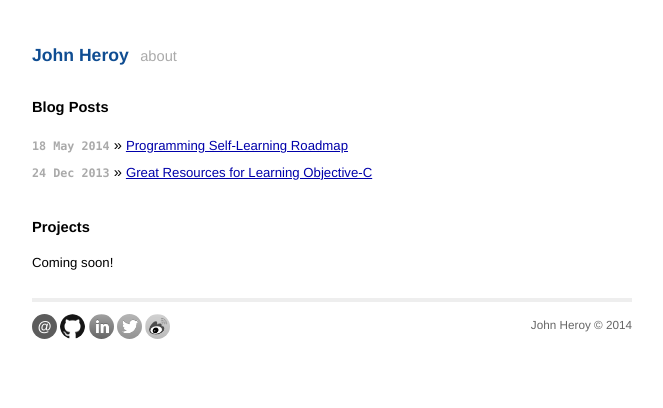
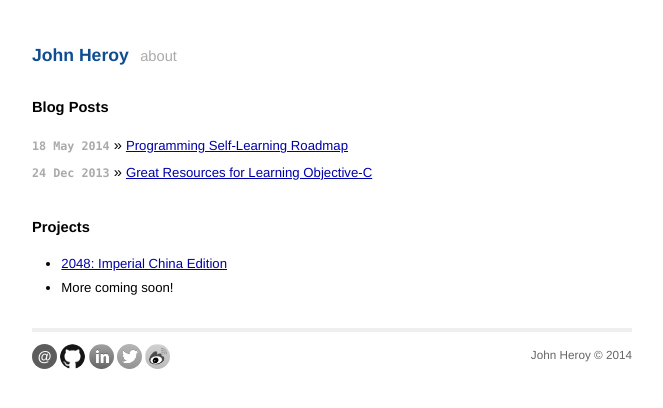
Before and after one commit to johnheroy/johnheroy.github.io, a plain HTML site: page _site/index.html in a window 1280 px wide. Shown: the whole page, without its empty margins (308-971 px from the left). Drawn offline with Linux system fonts and the light colour scheme.

Commit message:
formatted projects

```diff
--- a/_site/css/style.css
+++ b/_site/css/style.css
@@ -76,6 +76,17 @@ ul.posts {
   ul.posts a {
     font-size: 0.9em;
   }
+
+ul.projects {
+  margin-left: 2em;
+  margin-bottom: 2em;
+}
+
+  ul.projects li {
+    line-height: 1.75em;
+    font-size: 0.9em;
+  }
+
 
 /*****************************************************************************/
 /*
--- a/_site/index.html
+++ b/_site/index.html
@@ -31,7 +31,10 @@
   </ul>
 
   <h2>Projects</h2>
-  <p style="font-size: 90%;">Coming soon!</p>
+  <ul class="projects">
+	  <li><a href="/2048">2048: Imperial China Edition</a></li>
+	  <li>More coming soon!</li>
+	</ul>
 </div>
 
 
--- a/css/style.css
+++ b/css/style.css
@@ -76,6 +76,17 @@ ul.posts {
   ul.posts a {
     font-size: 0.9em;
   }
+
+ul.projects {
+  margin-left: 2em;
+  margin-bottom: 2em;
+}
+
+  ul.projects li {
+    line-height: 1.75em;
+    font-size: 0.9em;
+  }
+
 
 /*****************************************************************************/
 /*
```
Also changed, not shown: index.html (+4 -2 lines).
